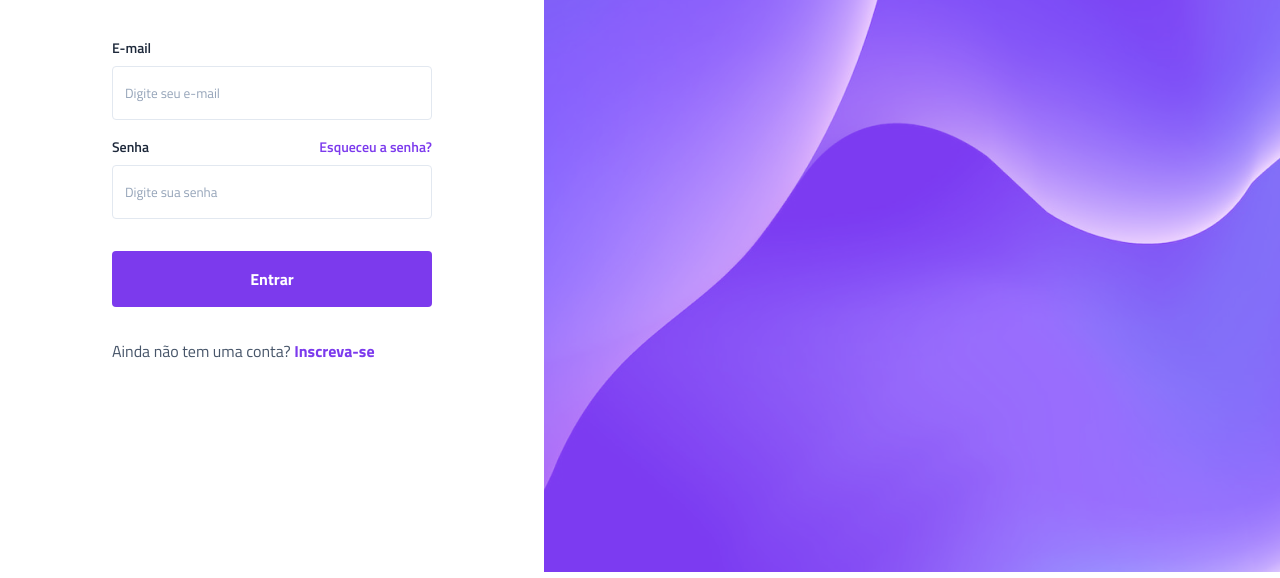
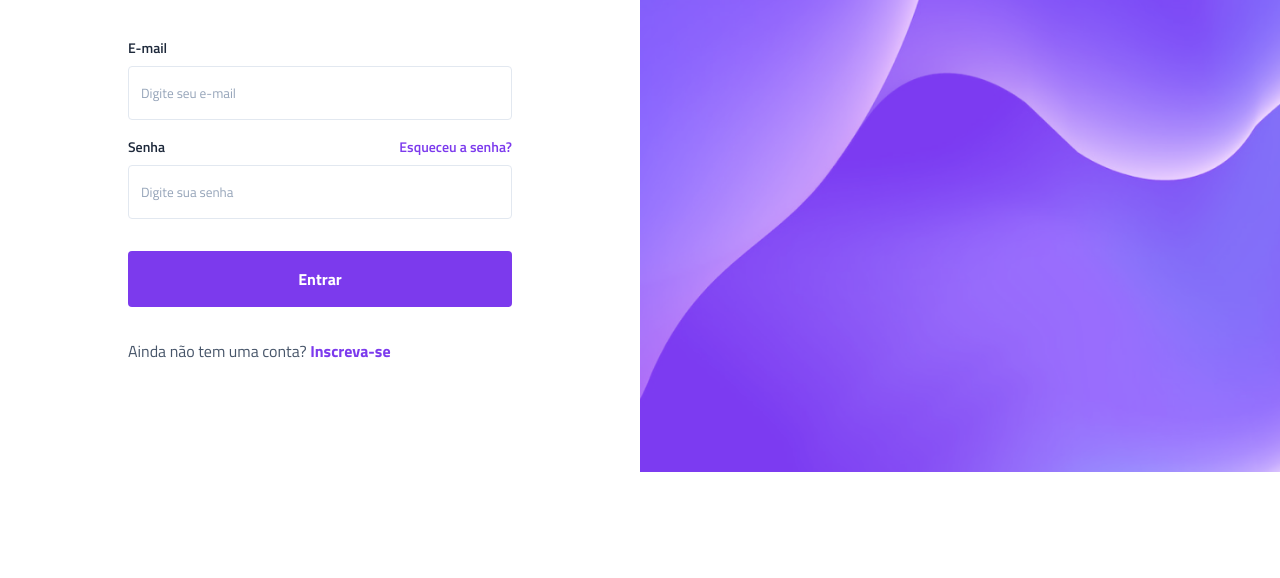
Before and after one commit to Gustavo-Nasci/projeto-vertigo, a plain HTML site: page index.html in a window 1280 px wide. Shown: the part 328-906 px from the top of the page. After the commit the page ends 800 px from the top, so only its background shows below. Drawn offline with Linux system fonts and the light colour scheme.

Commit message:
projeto finalizado

```diff
--- a/style.css
+++ b/style.css
@@ -135,6 +135,7 @@ main {
 @media(min-width:1000px) {
     body {
         display: flex;
+        height: 100vh;
     }
 
     header {
@@ -164,6 +165,13 @@ main {
 
     .bg-desktop {
         display: block;
+        width: 100%;
+    }
+
+    .bg-desktop img {
+        display: block;
+        width: 100%;
+        height: 100%;
     }
 
     .descricao h1 {
```
